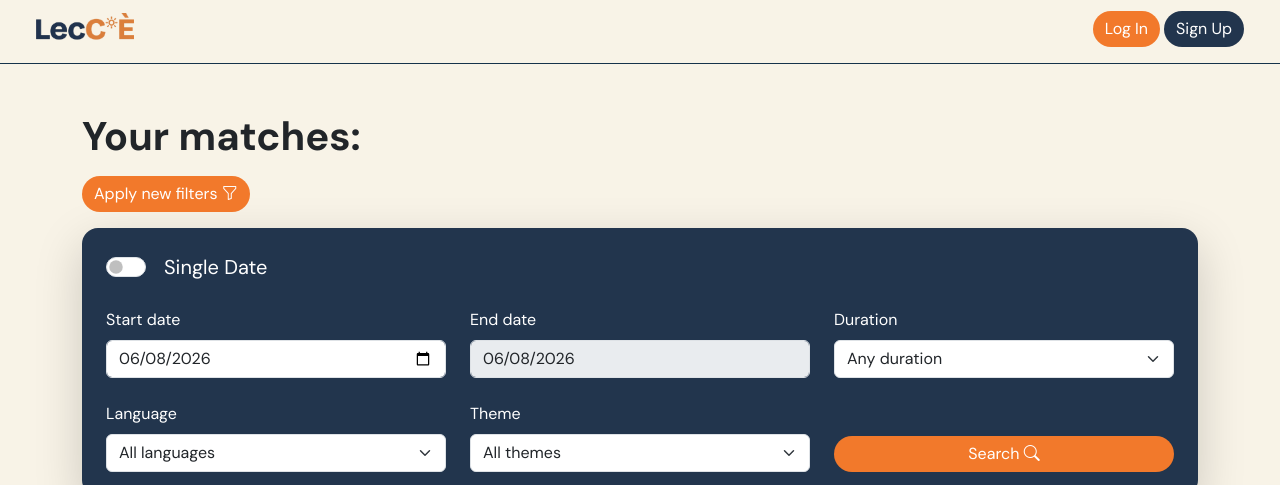
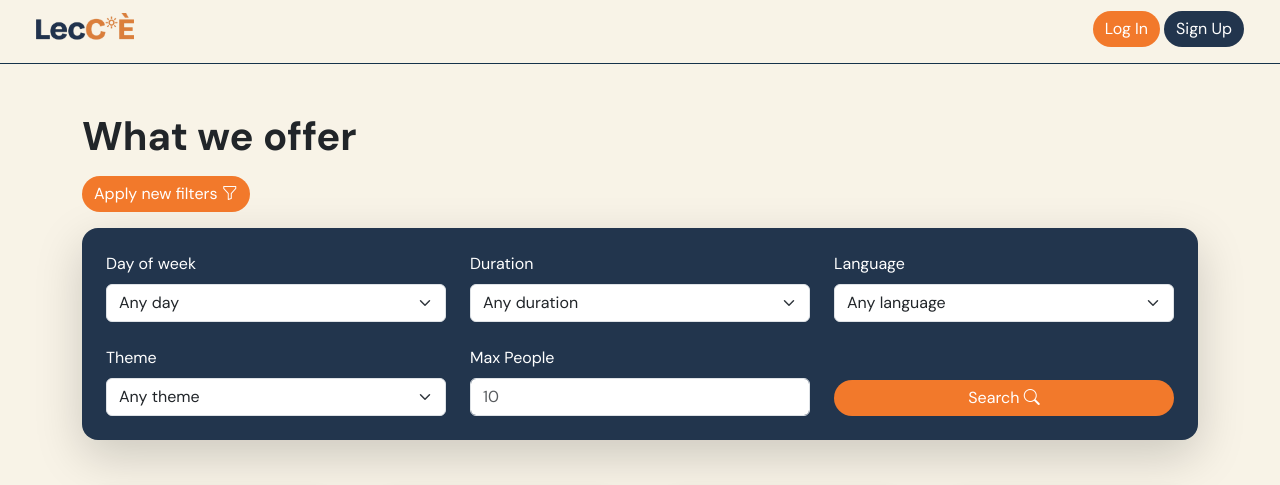
Before and after one commit to NotNandRea/lec-ce, a Flask app: page /tours/list in a window 1280 px wide, after a click on "Apply new filters". Shown: the top 485 px of the page. Run offline with Flask 3, Linux system fonts and the light colour scheme; data comes from the database, SQL or seed files in the repository.

Commit message:
Feat: implement tour filtering

```diff
--- a/app.py
+++ b/app.py
@@ -346,8 +346,10 @@ def profile(id):
 def home():
 
     today=date.today()
+    languages=languages_dao.get_languages()
+    themes=themes_dao.get_themes()
 
-    tours=tours_dao.get_tours(8)
+    tours=tours_dao.get_tours(limit=8, state="active")
 
     for tour in tours:
         tour.photos=photos_dao.get_first_photo(tour)
@@ -356,7 +358,7 @@ def home():
         tour.stops=stops_dao.get_first_stop_by_tour(tour)
         tour.guide = users_dao.get_user_by_id(tour.guide_id)
 
-    return render_template("home.html", today=today, tours=tours)
+    return render_template("home.html", today=today, tours=tours, languages=languages, themes=themes)
 
 #TODO: implement filtering
 @app.route("/tours/list")
@@ -364,7 +366,76 @@ def tours():
 
     today=date.today()
 
-    tours=tours_dao.get_tours()
+    # weekday check and filtering
+    weekday_allowed = ["monday", "tuesday", "wednesday", "thursday", "friday", "saturday", "sunday"]
+    weekday = request.args.get("weekday", "Any day")
+    if weekday not in weekday_allowed:
+        if weekday == "Any day":
+            weekday = None
+        else:
+            flash("Invalid weekday", "negative")
+            return redirect(url_for("home"))
+
+    # duration check and filtering
+    duration_allowed = ["0 - 1:30 h", "1:30 - 3 h", "3 h +"]
+    duration = request.args.get("duration", "Any duration")
+    if duration not in duration_allowed:
+        if duration == "Any duration":
+            duration = (0, None)
+        else:
+            flash("Invalid duration", "negative")
+            return redirect(url_for("home"))
+    elif duration == "0 - 1:30 h":
+        duration = (0, 90)
+    elif duration == "1:30 - 3 h":
+        duration = (90, 180)
+    elif duration == "3 h +":
+        duration = (180, None)
+
+    # language check and filtering
+    languages=languages_dao.get_languages()
+    languages_names = []
+    for language in languages:
+        languages_names.append(language["name"])
+    language = request.args.get("language", "Any language")
+    if language not in languages_names:
+        if language == "Any language":
+            language = None
+        else:
+            flash("Invalid language", "negative")
+            return redirect(url_for("home"))
+    else:
+        language_db = languages_dao.get_language_by_name(language)
+        language = language_db["id"]
+
+    # theme check and filtering
+    themes=themes_dao.get_themes()
+    themes_names = []
+    for theme in themes:
+        themes_names.append(theme.name)
+    theme = request.args.get("theme", "Any theme")
+    if theme not in themes_names:
+        if theme == "Any theme":
+            theme = None
+        else:
+            flash("Invalid theme", "negative")
+            return redirect(url_for("home"))
+    else:
+        theme_obj = themes_dao.get_theme_by_name(theme)
+        theme = theme_obj.id
+
+    # max participants check and filtering
+    max_participants = request.args.get("maxPeople")
+    if max_participants is not None and max_participants != "":
+        if not max_participants.isdigit() or int(max_participants) < 1:
+            flash("Max participants must be a positive integer", "negative")
+            return redirect(url_for("home"))
+        max_participants = int(max_participants)
+    else:
+        max_participants = None
+
+
+    tours=tours_dao.get_tours(state="active", weekday=weekday, duration_start=duration[0], duration_end=duration[1], language=language, theme=theme, max_participants=max_participants)
 
     for tour in tours:
         tour.photos=photos_dao.get_first_photo(tour)
@@ -373,7 +444,7 @@ def tours():
         tour.stops=stops_dao.get_first_stop_by_tour(tour)
         tour.guide = users_dao.get_user_by_id(tour.guide_id)
 
-    return render_template("tours.html", today=today, tours=tours)
+    return render_template("tours.html", today=today, tours=tours, languages=languages, themes=themes)
 
 @app.route("/tour/<id>")
 def tour(id):
--- a/database/daos/tours.py
+++ b/database/daos/tours.py
@@ -7,14 +7,44 @@ from utilities.db_connection import connect_db
 #CORE FUNCTIONS
 
 @connect_db
-def get_tours(conn, cursor, limit=None):
+def get_tours(conn, cursor, limit=None, state=None, weekday=None, duration_start=None, duration_end=None, language=None, theme=None, max_participants=None):
 
-    query="SELECT * FROM tours"
+    query="SELECT DISTINCT tours.* FROM tours, tour_week_slots WHERE tours.id = tour_week_slots.tour_id"
+    parameters = ()
+
+    if state is not None:
+        query += " AND state=(?)"
+        parameters += (state,)
+
+    if weekday is not None:
+        query += " AND day=(?)"
+        parameters += (weekday,)
+
+    if duration_start is not None:
+        query += " AND duration >= (?)"
+        parameters += (duration_start,)
+
+    if duration_end is not None:
+        query += " AND duration <= (?)"
+        parameters += (duration_end,)
+
+    if language is not None:
+        query += " AND language_id=(?)"
+        parameters += (language,)
+
+    if theme is not None:
+        query += " AND theme_id=(?)"
+        parameters += (theme,)
+
+    if max_participants is not None:
+        query += " AND max_participants<=(?)"
+        parameters += (max_participants,)
+
     if limit is not None:
         query += " LIMIT (?)"
-        cursor.execute(query, (limit,))
-    else:
-        cursor.execute(query)
+        parameters += (limit,)
+
+    cursor.execute(query, parameters)
     tours=cursor.fetchall()
 
     tours_list=[]
--- a/static/javascript/search.js
+++ /dev/null
@@ -1,15 +0,0 @@
-const dateRangeCheckbox = document.querySelector("#dateRangeCheck");
-const endDateInput = document.querySelector("#endDate");
-const dateRangeCheckLabel = document.querySelector("#dateRangeCheckLabel");
-
-
-dateRangeCheckbox.addEventListener("change", function () {
-    if (dateRangeCheckbox.checked) {
-        endDateInput.disabled = false;
-        dateRangeCheckLabel.textContent = "Date range";
-    }
-    else {
-        endDateInput.disabled = true;
-        dateRangeCheckLabel.textContent = "Single date";
-    }
-});
--- a/templates/home.html
+++ b/templates/home.html
@@ -94,7 +94,3 @@
 
 </main>
 {% endblock %}
-
-{% block scripts %}
-<script src="{{ url_for('static', filename='javascript/search.js') }}"></script>
-{% endblock %}
--- a/templates/occurrence_guide.html
+++ b/templates/occurrence_guide.html
@@ -2,7 +2,6 @@
 
 {% block content %}
 
-<!--TODO: implement tour departed without javascript-->
 <main class="container py-5">
     <div class="row justify-content-center">
         <div class="col-8">
--- a/templates/reservation.html
+++ b/templates/reservation.html
@@ -304,7 +304,6 @@
 
             <section class="row g-3 mb-3">
 
-                <!-- TODO: implement export calendar -->
                 <div class="col-6">
                     <a href="{{ url_for('add_reservation_to_calendar', id=reservation.id) }}" class="btn lecce-btn lecce-secondary-background shadow-sm w-100 py-3 fw-bold">
                         <i class="bi bi-calendar-plus me-2"></i>
--- a/templates/searchbar.html
+++ b/templates/searchbar.html
@@ -1,42 +1,35 @@
 <!--TODO: implement get endpoint-->
-<!-- TODO: implement week day search instead of date range -->
-<form class="lecce-secondary-background rounded-4 shadow-lg p-4 mt-3" action="#" method="POST" id="collapseFilters">
+<form class="lecce-secondary-background rounded-4 shadow-lg p-4 mt-3" action="{{ url_for('tours') }}" id="collapseFilters">
     <div class="row g-4">
 
-        <div class="col-12 d-flex justify-content-start">
-            <div class="form-check form-switch fs-5">
-                <input class="form-check-input" type="checkbox" id="dateRangeCheck" name="date_range_check">
-                <label class="form-check-label ms-2" id="dateRangeCheckLabel" for="dateRangeCheck">Single
-                    Date</label>
-            </div>
-        </div>
-
         <div class="col-4">
-            <label for="startDate" class="form-label">Start date</label>
-            <input type="date" class="form-control" id="startDate" name="start_date" min="{{ today }}"
-                value="{{ today }}">
-        </div>
-
-        <div class="col-4">
-            <label for="endDate" class="form-label">End date</label>
-            <input type="date" class="form-control" id="endDate" name="end_date" min="{{ today }}" value="{{ today }}"
-                disabled>
+            <label for="weekday" class="form-label">Day of week</label>
+            <select class="form-select" id="weekday" name="weekday">
+                <option value="Any day">Any day</option>
+                <option value="monday">Monday</option>
+                <option value="tuesday">Tuesday</option>
+                <option value="wednesday">Wednesday</option>
+                <option value="thursday">Thursday</option>
+                <option value="friday">Friday</option>
+                <option value="saturday">Saturday</option>
+                <option value="sunday">Sunday</option>
+            </select>
         </div>
 
         <div class="col-4">
             <label for="duration" class="form-label">Duration</label>
             <select class="form-select" id="duration" name="duration">
-                <option value="All">Any duration</option>
-                <option value="first">0 - 1:30 h</option>
-                <option value="second">1:30 - 3 h</option>
-                <option value="third">3+ h</option>
+                <option value="Any duration">Any duration</option>
+                <option value="0 - 1:30 h">0 - 1:30 h</option>
+                <option value="1:30 - 3 h">1:30 - 3 h</option>
+                <option value="3 h +">3 h +</option>
             </select>
         </div>
 
         <div class="col-4">
             <label for="language" class="form-label">Language</label>
             <select class="form-select" id="language" name="language">
-                <option value="All">All languages</option>
+                <option value="Any language">Any language</option>
                 {% for language in languages %}
                 <option value="{{ language.name }}">{{ language.name }}</option>
                 {% endfor %}
@@ -46,11 +39,16 @@
         <div class="col-4">
             <label for="theme" class="form-label">Theme</label>
             <select class="form-select" id="theme" name="theme">
-                <option value="All">All themes</option>
+                <option value="Any theme">Any theme</option>
                 {% for theme in themes %}
                 <option value="{{ theme.name }}">{{ theme.name }}</option>
                 {% endfor %}
             </select>
+        </div>
+
+        <div class="col-4">
+            <label for="maxPeople" class="form-label">Max People</label>
+            <input type="number" class="form-control" id="maxPeople" name="maxPeople" placeholder="10" min="1">
         </div>
 
         <div class="col-4 d-flex justify-content-end align-items-end">
--- a/templates/tours.html
+++ b/templates/tours.html
@@ -10,7 +10,7 @@
 
 
             <h1 class="fw-bold mb-3">
-                Your matches:
+                What we offer
             </h1>
 
             <a class="btn lecce-btn lecce-primary-background" data-bs-toggle="collapse" href="#collapseFilters">
@@ -46,7 +46,3 @@
 
 </main>
 {% endblock %}
-
-{% block scripts %}
-<script src="{{ url_for('static', filename='javascript/search.js') }}"></script>
-{% endblock %}
```
